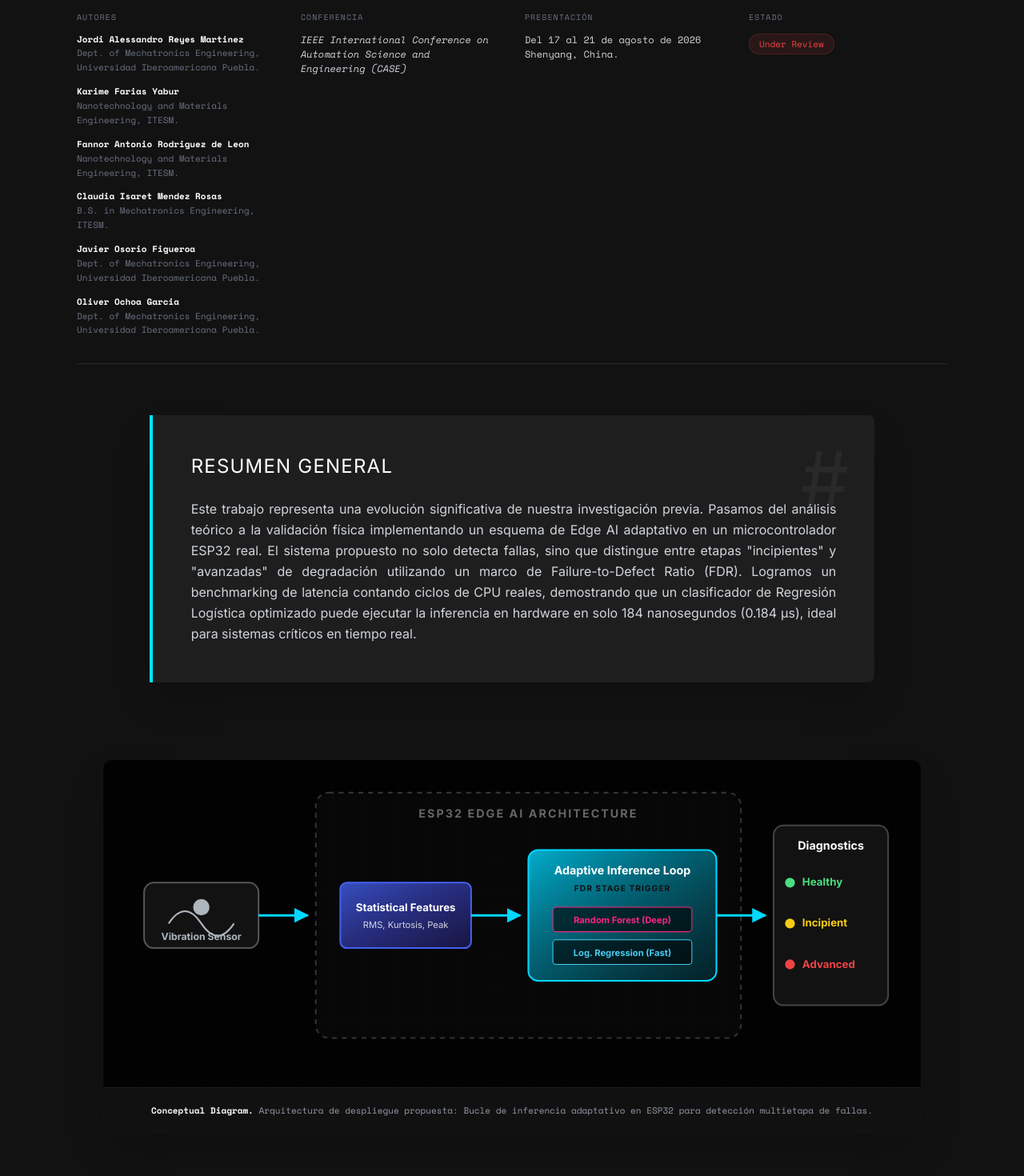
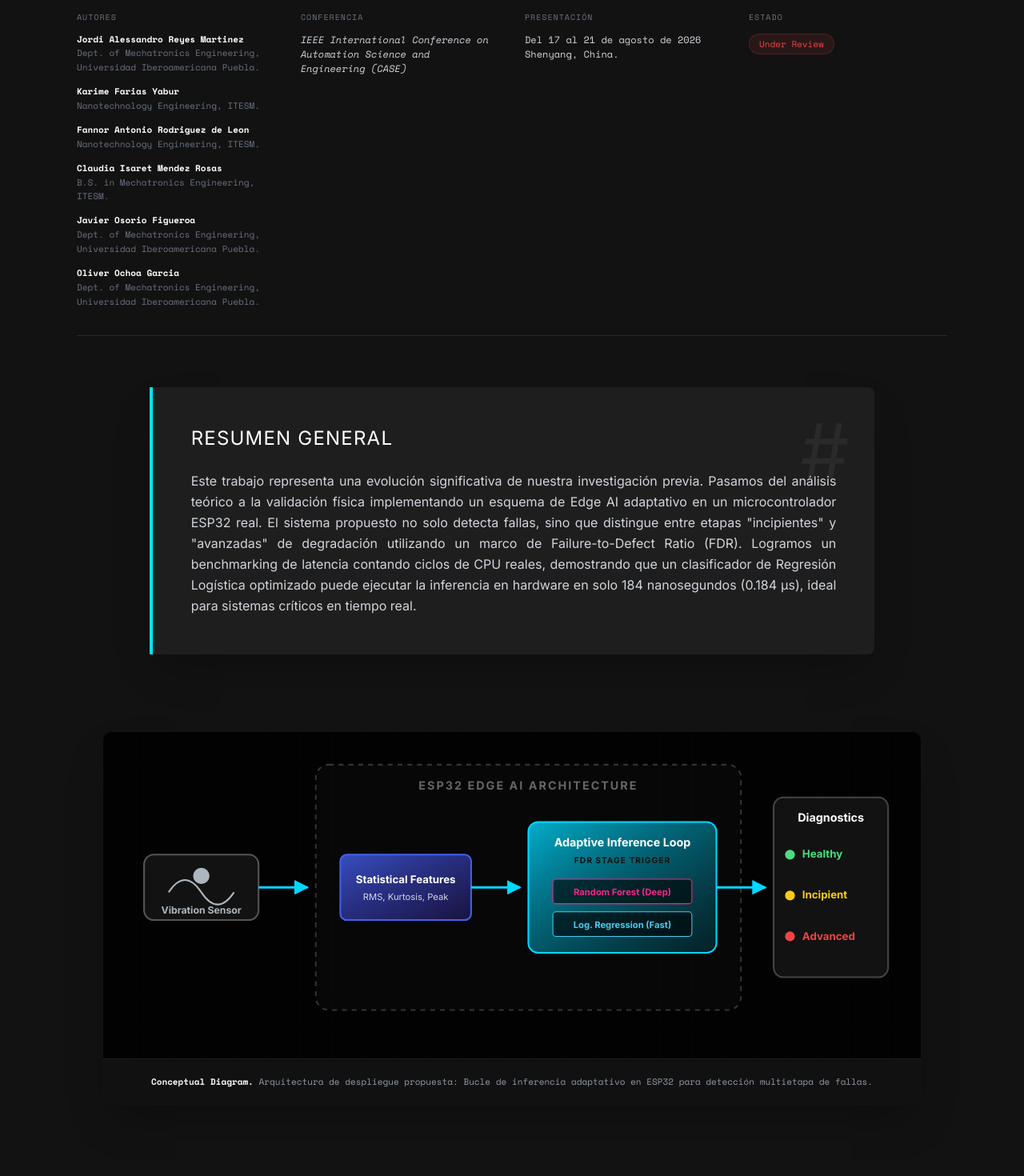
Before and after one commit to Alesso-24/portafolio-mecatronica, a React (Vite) app: page /#/project/fault-detection-case in a window 1280 px wide. Shown: the part 620-2090 px from the top of the page at 80% size. Built offline with nearby package versions, Linux system fonts and the light colour scheme.

Commit message:
Minor SVG text align and author affiliation fix

```diff
--- a/src/pages/FaultDetectionCASE.jsx
+++ b/src/pages/FaultDetectionCASE.jsx
@@ -29,9 +29,9 @@ const HeroDiagramSVG = () => (
         {/* 1. Vibration Sensor */}
         <g transform="translate(50, 150)">
             <rect width="140" height="80" rx="12" fill="#121212" stroke="#555" strokeWidth="2" />
-            <circle cx="70" cy="30" r="10" fill="#adb5bd" />
-            <path d="M 30 50 Q 50 20 70 50 T 110 50" stroke="#adb5bd" strokeWidth="2" fill="none" />
-            <text x="70" y="70" fill="#adb5bd" fontSize="12" textAnchor="middle" fontWeight="bold">Vibration Sensor</text>
+            <circle cx="70" cy="26" r="10" fill="#adb5bd" />
+            <path d="M 30 46 Q 50 16 70 46 T 110 46" stroke="#adb5bd" strokeWidth="2" fill="none" />
+            <text x="70" y="72" fill="#adb5bd" fontSize="12" textAnchor="middle" fontWeight="bold">Vibration Sensor</text>
         </g>
 
         {/* Arrow 1 */}
@@ -256,11 +256,11 @@ const FaultDetectionCASE = () => {
               </div>
               <div>
                 <span className="text-white">Karime Farias Yabur</span><br/>
-                <span className="text-gray-500 font-normal">Nanotechnology and Materials Engineering, ITESM.</span>
+                <span className="text-gray-500 font-normal">Nanotechnology Engineering, ITESM.</span>
               </div>
               <div>
                 <span className="text-white">Fannor Antonio Rodriguez de Leon</span><br/>
-                <span className="text-gray-500 font-normal">Nanotechnology and Materials Engineering, ITESM.</span>
+                <span className="text-gray-500 font-normal">Nanotechnology Engineering, ITESM.</span>
               </div>
               <div>
                 <span className="text-white">Claudia Isaret Mendez Rosas</span><br/>
```
